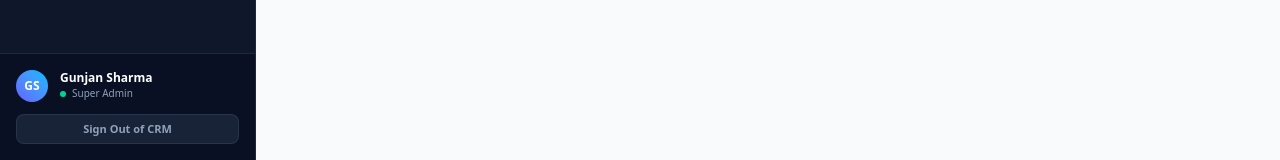
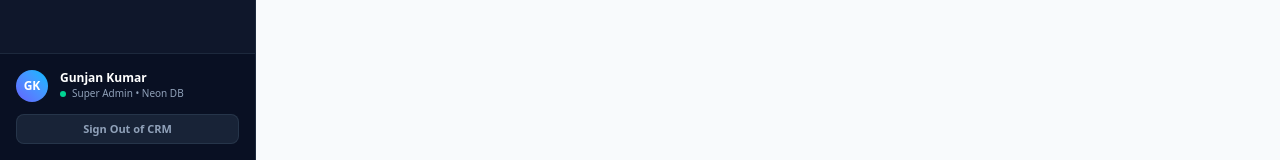
Before and after one commit to gunjanindia/drcrm, a Next.js app: page /app/gbp in a window 1280 px wide. Shown: the part 640-800 px from the top of the page. Built offline with nearby package versions, Linux system fonts and the light colour scheme; no server answers.

Commit message:
chore: test redeploy with updated sidebar profile and cloud db status

```diff
--- a/src/components/layout/AppSidebar.tsx
+++ b/src/components/layout/AppSidebar.tsx
@@ -98,13 +98,13 @@ export const AppSidebar: React.FC = () => {
       <div className="p-4 border-t border-slate-800 bg-slate-950/40 space-y-3">
         <div className="flex items-center gap-3">
           <div className="w-8 h-8 rounded-full bg-gradient-to-tr from-indigo-500 to-sky-400 flex items-center justify-center text-xs font-bold text-white shrink-0">
-            GS
+            GK
           </div>
           <div className="flex-1 min-w-0">
-            <p className="text-xs font-bold text-white truncate">Gunjan Sharma</p>
+            <p className="text-xs font-bold text-white truncate">Gunjan Kumar</p>
             <div className="flex items-center gap-1.5">
               <span className="w-1.5 h-1.5 rounded-full bg-emerald-400"></span>
-              <span className="text-[10px] text-slate-400 font-medium truncate">Super Admin</span>
+              <span className="text-[10px] text-slate-400 font-medium truncate">Super Admin • Neon DB</span>
             </div>
           </div>
         </div>
```
